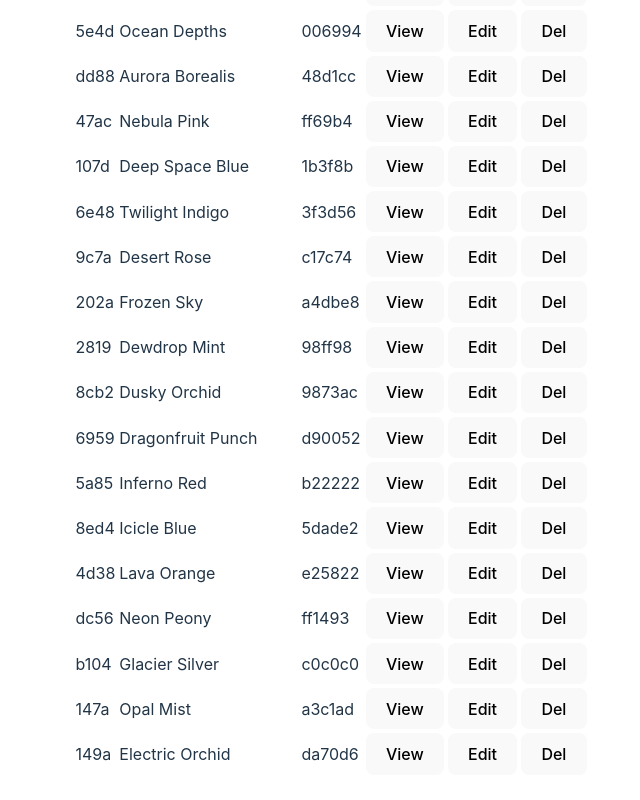
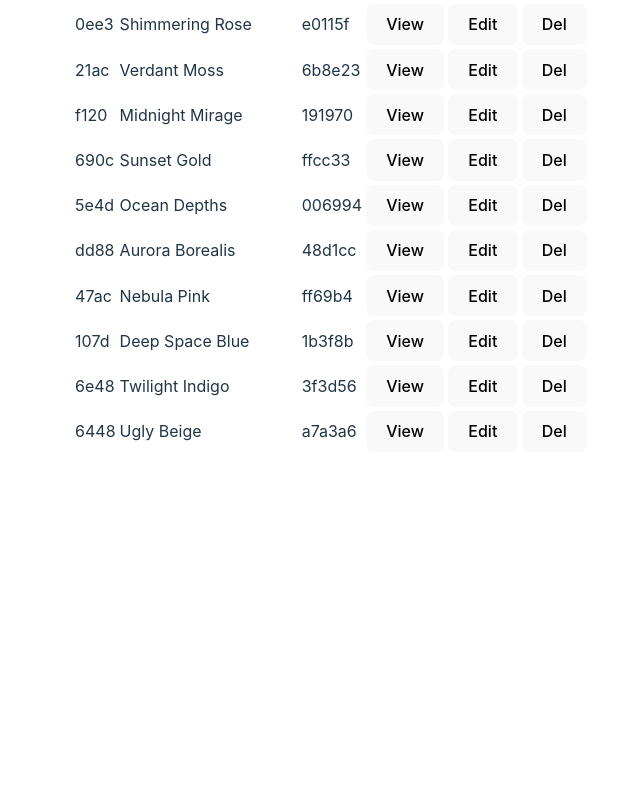
Before and after one commit to josdic1/color-checker-cc, a website built with Vite: page index.html in a window 1280 px wide. Shown: the part 1332-2132 px from the top of the page, without its empty margins (309-949 px from the left). After the commit the page ends 1819 px from the top, so only its background shows below. Built offline with nearby package versions, Linux system fonts and the light colour scheme; data requests are answered from the project's data file.

Commit message:
updated json data with new data fields

```diff
--- a/db.json
+++ b/db.json
@@ -4,235 +4,225 @@
       "color": "Viva Magenta",
       "dbColor": "viva-magenta",
       "code": "181750",
-      "id": "eb05"
+      "id": "eb05",
+      "family": "Primary",
+      "dbFamily": "primary"
     },
     {
       "color": "Peach Fuzz",
       "dbColor": "peach-fuzz",
       "code": "ffc196",
-      "id": "7ac4"
+      "id": "7ac4",
+      "family": "Pastel",
+      "dbFamily": "pastel"
     },
     {
       "color": "Moderate Blue",
       "dbColor": "moderate-blue",
       "code": "345678",
-      "id": "3c9b"
+      "id": "3c9b",
+      "family": "Secondary",
+      "dbFamily": "secondary"
     },
     {
       "color": "Living Coral",
       "dbColor": "living-coral",
       "code": "ff6f61",
-      "id": "6ceb"
+      "id": "6ceb",
+      "family": "Tertiary",
+      "dbFamily": "tertiary"
     },
     {
       "color": "Electric Blue Lemonade",
       "dbColor": "electric-blue-lemonade",
       "code": "00a4cc",
-      "id": "3d27"
+      "id": "3d27",
+      "family": "Neon",
+      "dbFamily": "neon"
     },
     {
       "color": "Phantom Green",
       "dbColor": "phantom-green",
       "code": "007e40",
-      "id": "6720"
+      "id": "6720",
+      "family": "Earth Tone",
+      "dbFamily": "earth-tone"
     },
     {
       "color": "Mystic Violet",
       "dbColor": "mystic-violet",
       "code": "673c7e",
-      "id": "e667"
+      "id": "e667",
+      "family": "Deep Tone",
+      "dbFamily": "deep-tone"
     },
     {
       "color": "Amber Glow",
       "dbColor": "amber-glow",
       "code": "ff9700",
-      "id": "28fb"
+      "id": "28fb",
+      "family": "Earth Tone",
+      "dbFamily": "earth-tone"
     },
     {
       "color": "Azure Radiance",
       "dbColor": "azure-radiance",
       "code": "007fff",
-      "id": "8713"
+      "id": "8713",
+      "family": "Primary",
+      "dbFamily": "primary"
     },
     {
       "color": "Ethereal Lilac",
       "dbColor": "ethereal-lilac",
       "code": "c9a0dc",
-      "id": "2293"
+      "id": "2293",
+      "family": "Pastel",
+      "dbFamily": "pastel"
     },
     {
       "color": "Cyber Grape",
       "dbColor": "cyber-grape",
       "code": "58427c",
-      "id": "3d5f"
+      "id": "3d5f",
+      "family": "Deep Tone",
+      "dbFamily": "deep-tone"
     },
     {
       "color": "Royal Velvet",
       "dbColor": "royal-velvet",
       "code": "491e64",
-      "id": "119c"
+      "id": "119c",
+      "family": "Deep Tone",
+      "dbFamily": "deep-tone"
     },
     {
       "color": "Celestial Teal",
       "dbColor": "celestial-teal",
       "code": "007a8e",
-      "id": "ca6e"
+      "id": "ca6e",
+      "family": "Secondary",
+      "dbFamily": "secondary"
     },
     {
       "color": "Burnt Sienna",
       "dbColor": "burnt-sienna",
       "code": "e97451",
-      "id": "5d42"
+      "id": "5d42",
+      "family": "Earth Tone",
+      "dbFamily": "earth-tone"
     },
     {
       "color": "Solar Flare",
       "dbColor": "solar-flare",
       "code": "ff4500",
-      "id": "7c03"
+      "id": "7c03",
+      "family": "Tertiary",
+      "dbFamily": "tertiary"
     },
     {
       "color": "Sapphire Mirage",
       "dbColor": "sapphire-mirage",
       "code": "0f52ba",
-      "id": "7d24"
+      "id": "7d24",
+      "family": "Deep Tone",
+      "dbFamily": "deep-tone"
     },
     {
       "color": "Luminous Lime",
       "dbColor": "luminous-lime",
       "code": "c7ea46",
-      "id": "8730"
+      "id": "8730",
+      "family": "Neon",
+      "dbFamily": "neon"
     },
     {
       "color": "Frosted Plum",
       "dbColor": "frosted-plum",
       "code": "86608e",
-      "id": "e429"
+      "id": "e429",
+      "family": "Pastel",
+      "dbFamily": "pastel"
     },
     {
       "color": "Shimmering Rose",
       "dbColor": "shimmering-rose",
       "code": "e0115f",
-      "id": "0ee3"
+      "id": "0ee3",
+      "family": "Tertiary",
+      "dbFamily": "tertiary"
     },
     {
       "color": "Verdant Moss",
       "dbColor": "verdant-moss",
       "code": "6b8e23",
-      "id": "21ac"
+      "id": "21ac",
+      "family": "Earth Tone",
+      "dbFamily": "earth-tone"
     },
     {
       "color": "Midnight Mirage",
       "dbColor": "midnight-mirage",
       "code": "191970",
-      "id": "f120"
+      "id": "f120",
+      "family": "Deep Tone",
+      "dbFamily": "deep-tone"
     },
     {
       "color": "Sunset Gold",
       "dbColor": "sunset-gold",
       "code": "ffcc33",
-      "id": "690c"
+      "id": "690c",
+      "family": "Tertiary",
+      "dbFamily": "tertiary"
     },
     {
       "color": "Ocean Depths",
       "dbColor": "ocean-depths",
       "code": "006994",
-      "id": "5e4d"
+      "id": "5e4d",
+      "family": "Secondary",
+      "dbFamily": "secondary"
     },
     {
       "color": "Aurora Borealis",
       "dbColor": "aurora-borealis",
       "code": "48d1cc",
-      "id": "dd88"
+      "id": "dd88",
+      "family": "Tertiary",
+      "dbFamily": "tertiary"
     },
     {
       "color": "Nebula Pink",
       "dbColor": "nebula-pink",
       "code": "ff69b4",
-      "id": "47ac"
+      "id": "47ac",
+      "family": "Neon",
+      "dbFamily": "neon"
     },
     {
       "color": "Deep Space Blue",
       "dbColor": "deep-space-blue",
       "code": "1b3f8b",
-      "id": "107d"
+      "id": "107d",
+      "family": "Deep Tone",
+      "dbFamily": "deep-tone"
     },
     {
       "color": "Twilight Indigo",
       "dbColor": "twilight-indigo",
       "code": "3f3d56",
-      "id": "6e48"
+      "id": "6e48",
+      "family": "Deep Tone",
+      "dbFamily": "deep-tone"
     },
     {
-      "color": "Desert Rose",
-      "dbColor": "desert-rose",
-      "code": "c17c74",
-      "id": "9c7a"
-    },
-    {
-      "color": "Frozen Sky",
-      "dbColor": "frozen-sky",
-      "code": "a4dbe8",
-      "id": "202a"
-    },
-    {
-      "color": "Dewdrop Mint",
-      "dbColor": "dewdrop-mint",
-      "code": "98ff98",
-      "id": "2819"
-    },
-    {
-      "color": "Dusky Orchid",
-      "dbColor": "dusky-orchid",
-      "code": "9873ac",
-      "id": "8cb2"
-    },
-    {
-      "color": "Dragonfruit Punch",
-      "dbColor": "dragonfruit-punch",
-      "code": "d90052",
-      "id": "6959"
-    },
-    {
-      "color": "Inferno Red",
-      "dbColor": "inferno-red",
-      "code": "b22222",
-      "id": "5a85"
-    },
-    {
-      "color": "Icicle Blue",
-      "dbColor": "icicle-blue",
-      "code": "5dade2",
-      "id": "8ed4"
-    },
-    {
-      "color": "Lava Orange",
-      "dbColor": "lava-orange",
-      "code": "e25822",
-      "id": "4d38"
-    },
-    {
-      "color": "Neon Peony",
-      "dbColor": "neon-peony",
-      "code": "ff1493",
-      "id": "dc56"
-    },
-    {
-      "color": "Glacier Silver",
-      "dbColor": "glacier-silver",
-      "code": "c0c0c0",
-      "id": "b104"
-    },
-    {
-      "color": "Opal Mist",
-      "dbColor": "opal-mist",
-      "code": "a3c1ad",
-      "id": "147a"
-    },
-    {
-      "color": "Electric Orchid",
-      "dbColor": "electric-orchid",
-      "code": "da70d6",
-      "id": "149a"
+      "color": "Ugly Beige",
+      "dbColor": "ugly-beige",
+      "code": "a7a3a6",
+      "id": "6448",
+      "family": "Earth Tone",
+      "dbFamily": "earth-tone"
     }
   ]
 }
--- a/index.html
+++ b/index.html
@@ -12,6 +12,7 @@
 <body>
   <div id="message"></div>
   <div id="cube"></div>
+  <div id="filter"></div>
   <form id="form"></form>
   <div id="list"></div>
   <script type="module" src="/src/index.js"></script>
--- a/src/index.js
+++ b/src/index.js
@@ -3,6 +3,10 @@ const init = () => {
   let inEditMode = false
   let colors = []
   let formData = {
+    color: '',
+    code: ''
+  }
+  let filterData = {
     color: '',
     code: ''
   }
@@ -16,6 +20,7 @@ const init = () => {
 
   const message = document.getElementById('message')
   const cube = document.getElementById('cube')
+  const filter = document.getElementById('filter')
   const list = document.getElementById('list')
   const form = document.getElementById('form')
 
@@ -28,6 +33,89 @@ const init = () => {
       `<h1 id='sphere' class="fill-text" style="color: ${code}"> ■ ▣ ▧ </h1>`
 
     cube.innerHTML = cubeHtml
+  }
+
+  function renderFilter() {
+    const filterHtml =
+      ` <h4>Filter </h4>
+      <label for="colorInputFilter"> Color name </label>
+      <input type="text" id="colorInputFilter" class="filter-input" name="color" placeholder="Type something..." />
+    <select id="familyInputFilter" name="family" >
+    <option value="all" selected disabled>Choose one...</option>
+    </select>
+    <button type="button" id="clearFilterBtn" class="filter-btn" name='clear'>⌫</button>
+    `
+
+    filter.innerHTML = filterHtml
+
+    // Event Listeners
+    document.getElementById('colorInputFilter').addEventListener('input', handleFilterInput)
+
+    document.getElementById('familyInputFilter').addEventListener('change', handleFilterInput)
+
+    document.getElementById('clearFilterBtn').addEventListener('click', handleClearFilterClick)
+
+  }
+
+  function handleFilterInput(e) {
+    const { name, value } = e.target
+    filterData = {
+      ...filterData,
+      [name]: value
+    }
+    const filterValues = filterData
+    filterList(filterValues)
+  }
+
+  function filterList(filterValues) {
+
+  }
+
+  function handleClearFilterClick() {
+    document.getElementById('colorInputFilter').value = ''
+    document.getElementById('codeInputFilter').value = ''
+    message.textContent = 'Filter Cleared'
+  }
+
+  function renderForm() {
+
+    const formHtml =
+      `
+      <h4>Color Form </h4>
+      <label for="colorInput"> Color: </label>
+      <input type="text" id="colorInput" class="form-input" name="color" placeholder="Color name..." />
+         <label for="codeInput"> HEX: </label>
+      <input type="text" id="codeInput" class="form-input" name="code" placeholder="#000000..." />
+      <button type="submit" name="submit" class="form-btn">✓</button>
+      `
+    form.innerHTML = formHtml
+
+    // Event Listeners
+    document.getElementById('colorInput').addEventListener('input', handleFormInput)
+
+    document.getElementById('codeInput').addEventListener('input', handleFormInput)
+
+    form.addEventListener('submit', handleSubmitClick)
+
+  }
+
+  function handleFormInput(e) {
+    const { name, value } = e.target
+    formData = {
+      ...formData,
+      [name]: value
+    }
+  }
+
+  function handleSubmitClick(e) {
+    e.preventDefault()
+    if (inEditMode) {
+      inEditMode = true
+      return;
+    } else {
+      const newColor = formData
+      createColor(newColor)
+    }
   }
 
   function renderList(data) {
@@ -91,42 +179,7 @@ const init = () => {
     }
   }
 
-  function renderForm() {
 
-    const formHtml =
-      `<input type="text" id="colorInput" class="form-input" name="color" placeholder="Color name..." />
-      <input type="text" id="codeInput" class="form-input" name="code" placeholder="HEX code..." />
-      <button type="submit" name="submit" class="form-btn">Go!</button>
-      `
-    form.innerHTML = formHtml
-
-    // Event Listeners
-    document.getElementById('colorInput').addEventListener('input', handleFormInput)
-
-    document.getElementById('codeInput').addEventListener('input', handleFormInput)
-
-    form.addEventListener('submit', handleSubmitClick)
-
-  }
-
-  function handleFormInput(e) {
-    const { name, value } = e.target
-    formData = {
-      ...formData,
-      [name]: value
-    }
-  }
-
-  function handleSubmitClick(e) {
-    e.preventDefault()
-    if (inEditMode) {
-      inEditMode = true
-      return;
-    } else {
-      const newColor = formData
-      createColor(newColor)
-    }
-  }
 
 
   async function fetchColors() {
@@ -140,6 +193,7 @@ const init = () => {
       renderList(data)
       renderForm()
       renderCube(hex)
+      renderFilter()
     } catch (error) { console.error(error) }
   }
 
```
